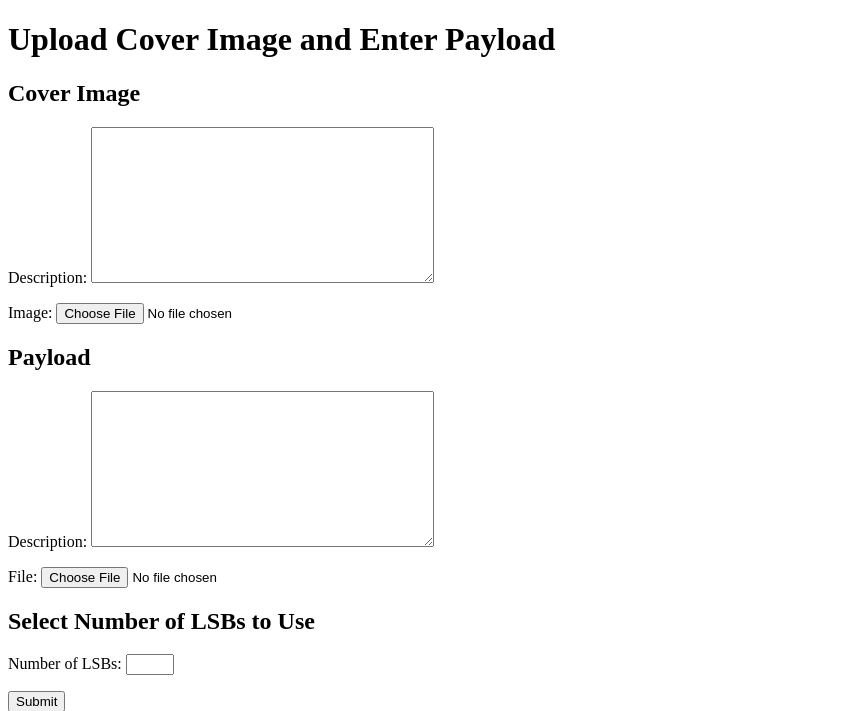
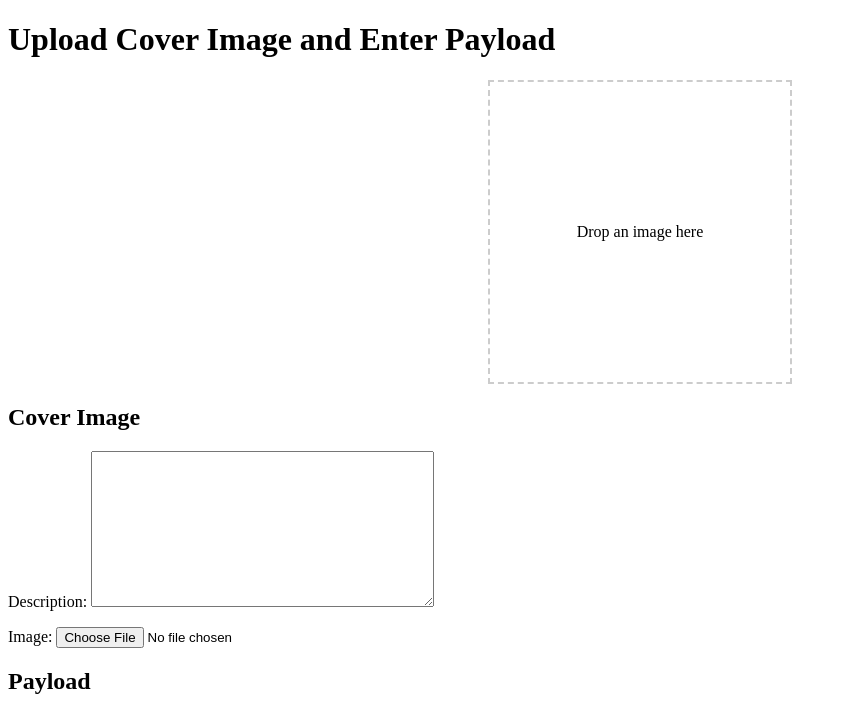
Before and after one commit to prezgamer/ACW1_Cybersec, a Django app: page / in a window 1280 px wide. Shown: the top 711 px of the page, without its empty margins (0-847 px from the left). Run offline with Django 5.2, Linux system fonts and the light colour scheme.

Commit message:
Setup Drag and drop
-Setup drag and drop (Still not good looking)

```diff
--- a/django_project/steganography/templates/steganography/home.html
+++ b/django_project/steganography/templates/steganography/home.html
@@ -4,9 +4,38 @@
     <title>Steganography Encoder/Decoder</title>
     <meta name="description" content="Our first page">
     <meta name="keywords" content="html tutorial template">
+    <style>
+        .dropzone {
+            width: 300px;
+            height: 300px;
+            border: 2px dashed #cccccc;
+            display: flex;
+            align-items: center;
+            justify-content: center;
+            text-align: center;
+            margin: 20px auto;
+            position: relative;
+        }
+        .dropzone.dragover {
+            border-color: #666666;
+            background-color: #f0f0f0;
+        }
+        .dropzone img {
+            max-width: 100%;
+            max-height: 100%;
+            display: none;
+            position: absolute;
+            top: 0;
+            left: 0;
+        }
+    </style>
 </head>
 <body>
     <h1>Upload Cover Image and Enter Payload</h1>
+    <div class="dropzone" id="dropzone">
+        Drop an image here
+        <img id="preview" src="#" alt="Image Preview">
+    </div>
     <form method="post" enctype="multipart/form-data">
         {% csrf_token %}
         <h2>Cover Image</h2>
@@ -20,5 +49,65 @@
 
         <button type="submit">Submit</button>
     </form>
+    <script src="https://code.jquery.com/jquery-3.6.0.min.js"></script>
+    <script>
+        const dropzone = document.getElementById('dropzone');
+        const form = document.getElementById('upload-form');
+        const csrfToken = document.querySelector('[name=csrfmiddlewaretoken]').value;
+        const preview = document.getElementById('preview');
+
+        dropzone.addEventListener('dragover', (event) => {
+            event.preventDefault();
+            dropzone.classList.add('dragover');
+        });
+
+        dropzone.addEventListener('dragleave', () => {
+            dropzone.classList.remove('dragover');
+        });
+
+        dropzone.addEventListener('drop', (event) => {
+            event.preventDefault();
+            dropzone.classList.remove('dragover');
+
+            const files = event.dataTransfer.files;
+            if (files.length > 1) {
+                alert('Please drop only one image.');
+                return;
+            }
+
+            const file = files[0];
+            const reader = new FileReader();
+            reader.onload = function (e) {
+                preview.src = e.target.result;
+                preview.style.display = 'block';
+            }
+            reader.readAsDataURL(file);
+
+            const formData = new FormData(form);
+            formData.append('image', file);
+
+            $.ajax({
+                url: '',
+                method: 'POST',
+                data: formData,
+                processData: false,
+                contentType: false,
+                headers: {
+                    'X-CSRFToken': csrfToken
+                },
+                success: (response) => {
+                    if (response.status === 'success') {
+                        alert('Image uploaded successfully');
+                    } else {
+                        alert('Failed to upload image');
+                    }
+                },
+                error: (error) => {
+                    console.error('Error:', error);
+                    alert('An error occurred while uploading the image.');
+                }
+            });
+        });
+    </script>
 </body>
 </html>
```
